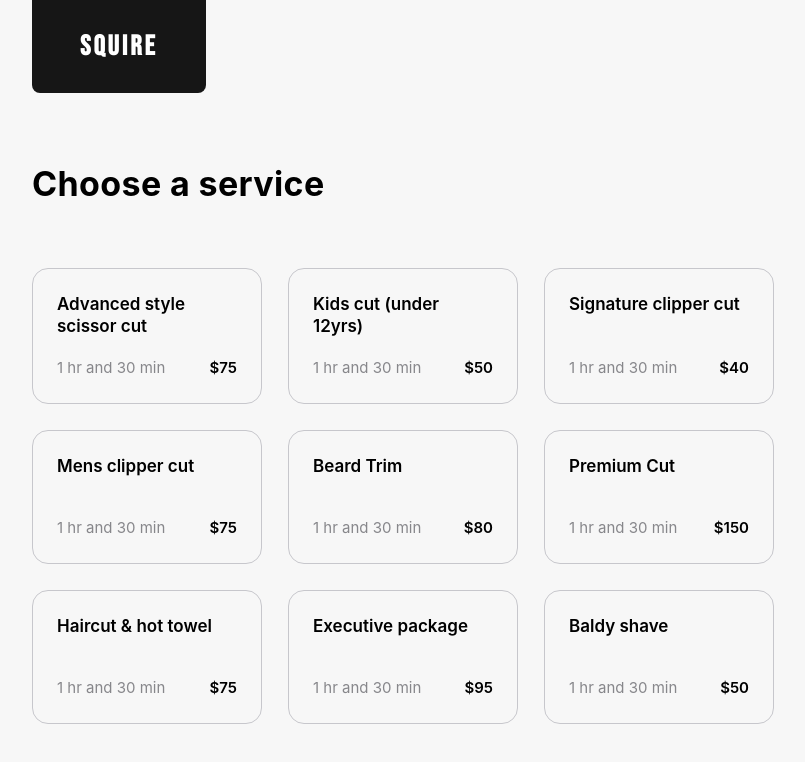
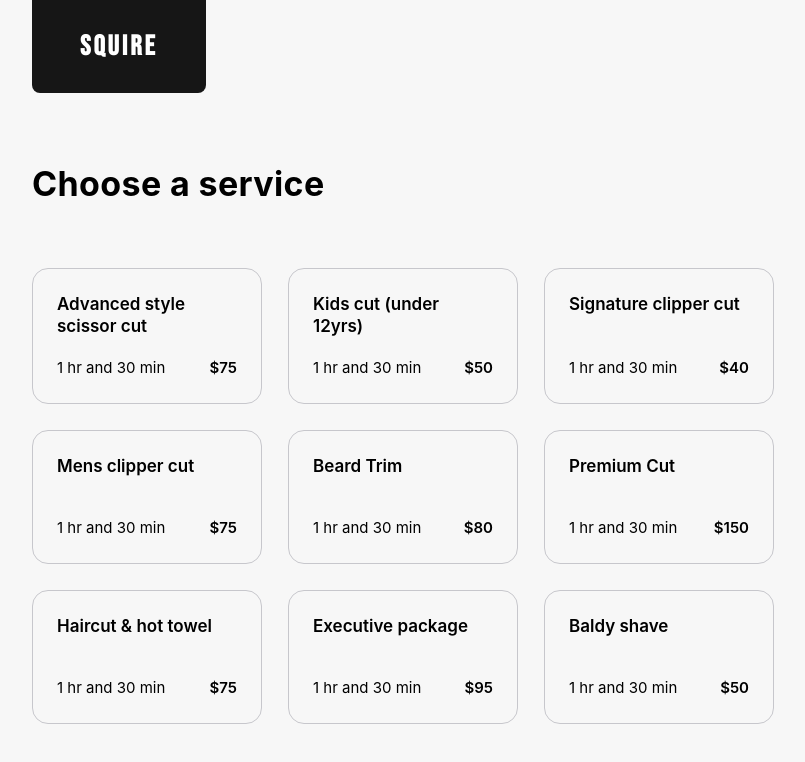
Before and after one commit to VitalyKrenel/squire-challenge, a React (Vite) app: page / in a window 1280 px wide. Both pictures are taken after a click on the button "Choose a service". Shown: the top 762 px of the page, without its empty margins (50-855 px from the left). Built offline with nearby package versions, Linux system fonts and the light colour scheme; what miragejs would draw is missing.

Commit message:
Provide generic SelectableCard component to reuse selection logic

```diff
--- a/src/App.js
+++ b/src/App.js
@@ -1,4 +1,4 @@
-import styled, { css, ThemeProvider } from 'styled-components';
+import styled from 'styled-components';
 import { observer } from 'mobx-react-lite';
 
 import { bookingStore, STEP_CHOOSE_SERVICE, STEP_CHOOSE_BARBER } from './BookingStore';
@@ -7,6 +7,7 @@ import { services } from '~/api/services';
 import { AppLayout } from './AppLayout';
 import { Order } from './Order';
 import { OptionsGrid } from './OptionsGrid';
+import { SelectableCard } from './SelectableCard';
 
 const Barbershop = styled.div`
   display: flex;
@@ -52,23 +53,6 @@ const Action = styled.button`
   color: #fff;
 `;
 
-const Card = styled.div`
-  display: flex;
-  width: 230px;
-  flex-direction: column;
-  align-items: center;
-  padding: 40px 0;
-  border: 1px solid #c7c7cc;
-  border-radius: 16px;
-  transition: all 0.3s 0s ease-out;
-
-  &:hover {
-    border: 1px solid #e1e1e1;
-    background: #fff;
-    box-shadow: 0 12px 24px rgba(0, 0, 0, 0.12);
-  }
-`;
-
 const BarberPhoto = styled.img`
   width: 100px;
   height: 100px;
@@ -78,7 +62,6 @@ const BarberPhoto = styled.img`
 
 const BarberName = styled.p`
   margin: 0 0 8px;
-  color: #000;
   font-family: SF Pro Display, sans-serif;
   font-size: 20px;
   font-weight: 600;
@@ -103,7 +86,7 @@ const AvailabilityStatus = styled.div`
 
 const Status = styled.p`
   margin: 0 0 24px;
-  color: rgba(60, 60, 67, 0.6);
+  color: ${({ isSelected }) => isSelected && 'rgba(60, 60, 67, 0.6'};
   font-family: SF Pro Text, sans-serif;
   font-size: 15px;
   line-height: 18px;
@@ -128,33 +111,11 @@ const Section = styled.section`
   padding-top: 70px;
 `;
 
-const serviceThemes = {
-  default: {
-    durationTextColor: 'rgba(60, 60, 67, 0.6)',
-  },
-  selected: {
-    cardBackgroundColor: '#161616',
-    cardTextColor: '#ffffff',
-    durationColor: '#ffffff',
-  },
-};
-
-const ServiceCard = styled(Card)`
+const ServiceCard = styled(SelectableCard)`
   min-height: 134px;
   align-items: flex-start;
   padding: 24px;
   transition: all 0.2s 0s ease-in-out;
-
-  ${({ theme }) => theme.cardBackgroundColor && css`
-    /* stylelint-disable */
-    background-color: ${theme.cardBackgroundColor};
-    color: ${theme.cardTextColor};
-
-    &:hover {
-      background-color: ${theme.cardBackgroundColor};
-      box-shadow: none;
-    }
-  `}
 `;
 
 const ServiceName = styled.p`
@@ -175,7 +136,7 @@ const ServiceInfo = styled.div`
 
 const Duration = styled.p`
   margin: 0;
-  color: ${({ theme }) => theme.durationTextColor};
+  color: ${({ isSelected }) => isSelected && 'rgba(60, 60, 67, 0.6)'};
   font-family: SF Pro Text, sans-serif;
   font-size: 15px;
   line-height: 22px;
@@ -215,7 +176,8 @@ const App = observer(() => (
       <Section>
         <OptionsGrid heading="Choose a barber" collection={barbers}>
           {(barber) => (
-            <Card
+            <SelectableCard
+              isSelected={bookingStore.barber?.id === barber.id}
               onClick={() => {
                 bookingStore.setBarber(barber);
                 bookingStore.toServiceStep();
@@ -235,7 +197,7 @@ const App = observer(() => (
                 {' '}
                 {barber.firstName}
               </AboutBarberLink>
-            </Card>
+            </SelectableCard>
           )}
         </OptionsGrid>
 
@@ -249,14 +211,8 @@ const App = observer(() => (
       <Section>
         <OptionsGrid heading="Choose a service" collection={bookingStore.barber?.services[0] || services}>
           {(service) => (
-            <ThemeProvider
-              theme={
-                bookingStore.service === bookingStore.barber?.services[0]
-                  ? serviceThemes.selected
-                  : serviceThemes.default
-              }
-            >
             <ServiceCard
+              isSelected={bookingStore.service?.id === service.id}
               onClick={() => {
                 bookingStore.setService(service);
                 bookingStore.toBarberStep();
@@ -264,7 +220,7 @@ const App = observer(() => (
             >
               <ServiceName>{service.name}</ServiceName>
               <ServiceInfo>
-                  <Duration>
+                <Duration isSelected={bookingStore.service?.id === service.id}>
                   1 hr and 30 min
                 </Duration>
                 <ServicePrice>
@@ -273,7 +229,6 @@ const App = observer(() => (
                 </ServicePrice>
               </ServiceInfo>
             </ServiceCard>
-            </ThemeProvider>
           )}
         </OptionsGrid>
 
--- /dev/null
+++ b/src/SelectableCard.js
@@ -0,0 +1,54 @@
+import styled, { css } from 'styled-components';
+import PropTypes from 'prop-types';
+
+const SelectableCardLayout = styled.div`
+  display: flex;
+  width: 230px;
+  flex-direction: column;
+  align-items: center;
+  padding: 40px 0;
+  border: 1px solid #c7c7cc;
+  border-radius: 16px;
+  color: #000;
+  transition: all 0.3s 0s ease-out;
+
+  &:hover {
+    border: 1px solid #e1e1e1;
+    background: #fff;
+    box-shadow: 0 12px 24px rgba(0, 0, 0, 0.12);
+  }
+
+  ${({ isSelected }) => isSelected && css`
+    /* stylelint-disable */
+    background-color: #161616;
+    color: #ffffff;
+
+    &:hover {
+      background-color: #161616;
+      box-shadow: none;
+    }
+  `}
+`;
+
+const SelectableCard = ({
+  isSelected, onClick, children, className,
+}) => (
+  <SelectableCardLayout
+    isSelected={isSelected}
+    className={className}
+    onClick={onClick}
+  >
+    {children}
+  </SelectableCardLayout>
+);
+
+SelectableCard.propTypes = {
+  isSelected: PropTypes.bool,
+  onClick: PropTypes.func.isRequired,
+};
+
+SelectableCard.defaultProps = {
+  isSelected: false,
+};
+
+export { SelectableCard };
```
Also changed, not shown: .eslintrc.js. Lines whose indentation alone changed are shown as unchanged.
